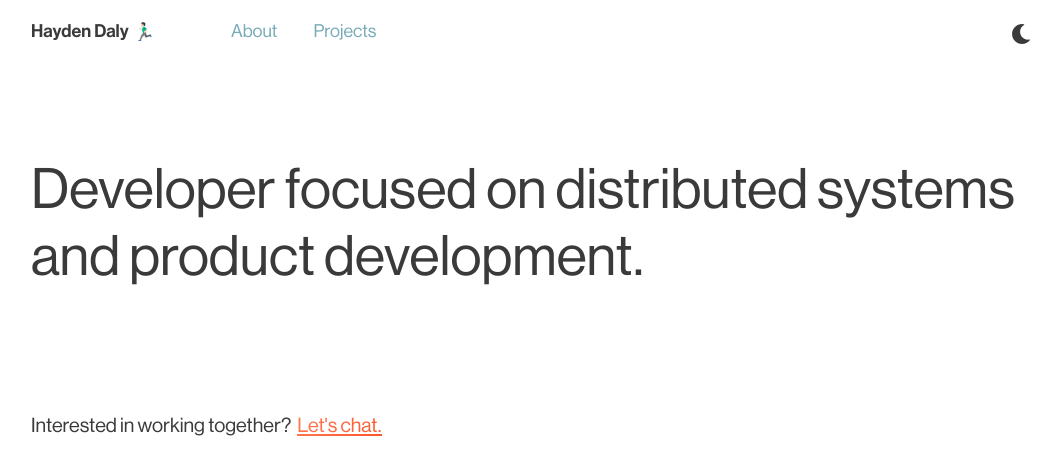
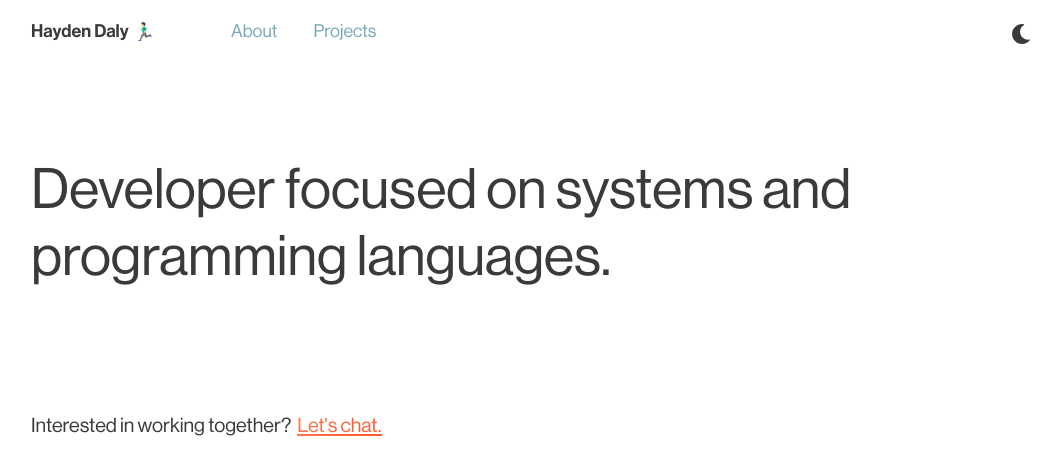
Before and after one commit to haydendaly/haydendaly.github.io, a React app: page / in a window 1280 px wide. Shown: the top 474 px of the page, without its empty margins (109-1170 px from the left). Built offline with nearby package versions, Linux system fonts and the light colour scheme.

Commit message:
update copy

```diff
--- a/src/components/App.tsx
+++ b/src/components/App.tsx
@@ -5,6 +5,7 @@ import Loading from '~/components/Global/Loading';
 import Header from '~/components/Global/Header';
 import FD from '~/components/Global/FormattedDiv';
 import { useStyle } from '~/functions/Style';
+import { track } from 'mixpanel-browser';
 
 const Projects = lazy(() => import('./Projects'));
 const About = lazy(() => import('./About'));
@@ -12,7 +13,7 @@ const Hero = lazy(() => import('./Hero'));
 const Project = lazy(() => import('./Project'));
 
 function App() {
-  const { height } = useStyle();
+  const { height, setTheme } = useStyle();
   return (
     <Router basename={process.env.PUBLIC_URL || '/'}>
       <Header />
@@ -50,9 +51,16 @@ function App() {
             <Route exact path="/">
               <Hero />
             </Route>
-            <Route path="/">
-              <Redirect to="/" />
-            </Route>
+            <Route
+              path="/:tag"
+              component={() => {
+                const tag = window.location.pathname.slice(1);
+                if (tag === 'hrt') {
+                  setTheme(tag);
+                }
+                return <Redirect to="/" />;
+              }}
+            />
           </Switch>
         </FD>
       </Suspense>
--- a/src/components/Global/Data.tsx
+++ b/src/components/Global/Data.tsx
@@ -216,7 +216,7 @@ const projects = [
     category: ['Web', 'Systems', 'Mobile'],
     text: 'securemeeting.org: WebRTC chat platform \n',
     description:
-      'Worked with fullstack WebRTC platform to improve backend performance, develop frontend features, and start/lead development on a mobile application. \n',
+      'Worked with fullstack WebRTC platform to improve backend performance, develop frontend features, and led development on a mobile application. \n',
     stack: ['React', 'React Native', 'WebRTC'],
     link: 'https://securemeeting.org',
     aspect_ratio: 1500 / 937,
@@ -269,9 +269,9 @@ const about = [
     key: 'Info',
     component: (
       <p className="section" style={{ whiteSpace: 'pre-wrap' }}>
-        {`I am an NYC-based developer pursuing a masters at Cornell Tech in `}
+        {`I am currently pursuing a masters at Cornell Tech in `}
         <CMTooltip />
-        {`.  I did my bachelors in software engineering at Stevens Institue of Tech.  In my free time, I am an avid runner, reader, and mountain biker.`}
+        {`.  I am a systems/compilers aficionado who loves building (and often breaking) things.  When I'm not coding, I enjoy trail running, mountain biking, cooking, and reading.`}
       </p>
     ),
   },
--- a/src/components/Hero.tsx
+++ b/src/components/Hero.tsx
@@ -1,45 +1,44 @@
-import React, { useEffect } from "react";
+import React, { useEffect } from 'react';
 
-import { usePage } from "~/functions/Page";
-import { useStyle } from "~/functions/Style";
+import { usePage } from '~/functions/Page';
+import { useStyle } from '~/functions/Style';
 
 function Hero() {
   const { track } = usePage();
-  const { isMobile, theme, checkTheme } = useStyle();
+  const { isMobile, theme, checkTheme, setTheme } = useStyle();
 
   useEffect(() => {
     track(window.location.pathname);
-    checkTheme("hero");
+    checkTheme('hero');
   }, []);
 
   return (
-    <div style={{ width: "100%", paddingTop: isMobile ? 10 : 15 }}>
+    <div style={{ width: '100%', paddingTop: isMobile ? 10 : 15 }}>
       <h1
         className={
-          "hero-text" + (theme === "rainbow" ? " translucent-text" : "") + (isMobile ? " mobile-hero-text" : "")
-        }
-      >
-        Developer focused on distributed systems and product development.
+          'hero-text' +
+          (theme === 'rainbow' ? ' translucent-text' : '') +
+          (isMobile ? ' mobile-hero-text' : '')
+        }>
+        Developer focused on systems and programming languages.
       </h1>
       <div className="hero-sub-text-container">
-        <p className={"hero-sub-text" + (isMobile ? " mobile-sub-text" : "")}>Interested in working together?</p>
+        <p className={'hero-sub-text' + (isMobile ? ' mobile-sub-text' : '')}>
+          Interested in working together?
+        </p>
         <div className="rainbow-text-container">
           <a
             href="https://calendly.com/haydencdaly"
             target="_blank"
             rel="noreferrer"
             className={
-              "hero-sub-link-text" +
-              (theme !== "rainbow" ? " rainbow-text" : "") + (isMobile ? " mobile-sub-text" : "")
-            }
-          >
+              'hero-sub-link-text' +
+              (theme !== 'rainbow' ? ' rainbow-text' : '') +
+              (isMobile ? ' mobile-sub-text' : '')
+            }>
             Let's chat.
           </a>
-          {theme !== "rainbow" ? (
-            <div className="rainbow rainbow-text-underline" />
-          ) : (
-            ""
-          )}
+          {theme !== 'rainbow' ? <div className="rainbow rainbow-text-underline" /> : ''}
         </div>
       </div>
     </div>
--- a/src/styles/_link.scss
+++ b/src/styles/_link.scss
@@ -53,6 +53,20 @@ a:hover {
     }
 }
 
+.tooltip {
+    @include themed() {
+        color: t($dark-text);
+    }
+    font-family: "Haas", "Helvetica Neue", "Arial", "sans-serif";
+}
+
+.tooltip:hover {
+    @include themed() {
+        color: t($text);
+    }
+}
+
+
 .category:hover,
 a.category:active {
     @include themed() {
--- a/src/styles/color-theme.scss
+++ b/src/styles/color-theme.scss
@@ -42,6 +42,15 @@ $themes: (
       dark-text: #cfcfcf,
       light: #111111,
       selection: #fff
+    ),
+    hrt: (
+      bg: #f2f2f2,
+      highlight: #F99C3A,
+      hover-highlight: #AE6C28,
+      text: #707070,
+      dark-text: #333333,
+      light: #333333,
+      selection: #fff
     )
 );
 
```
Also changed, not shown: src/functions/Style.tsx (+35 -44 lines).
